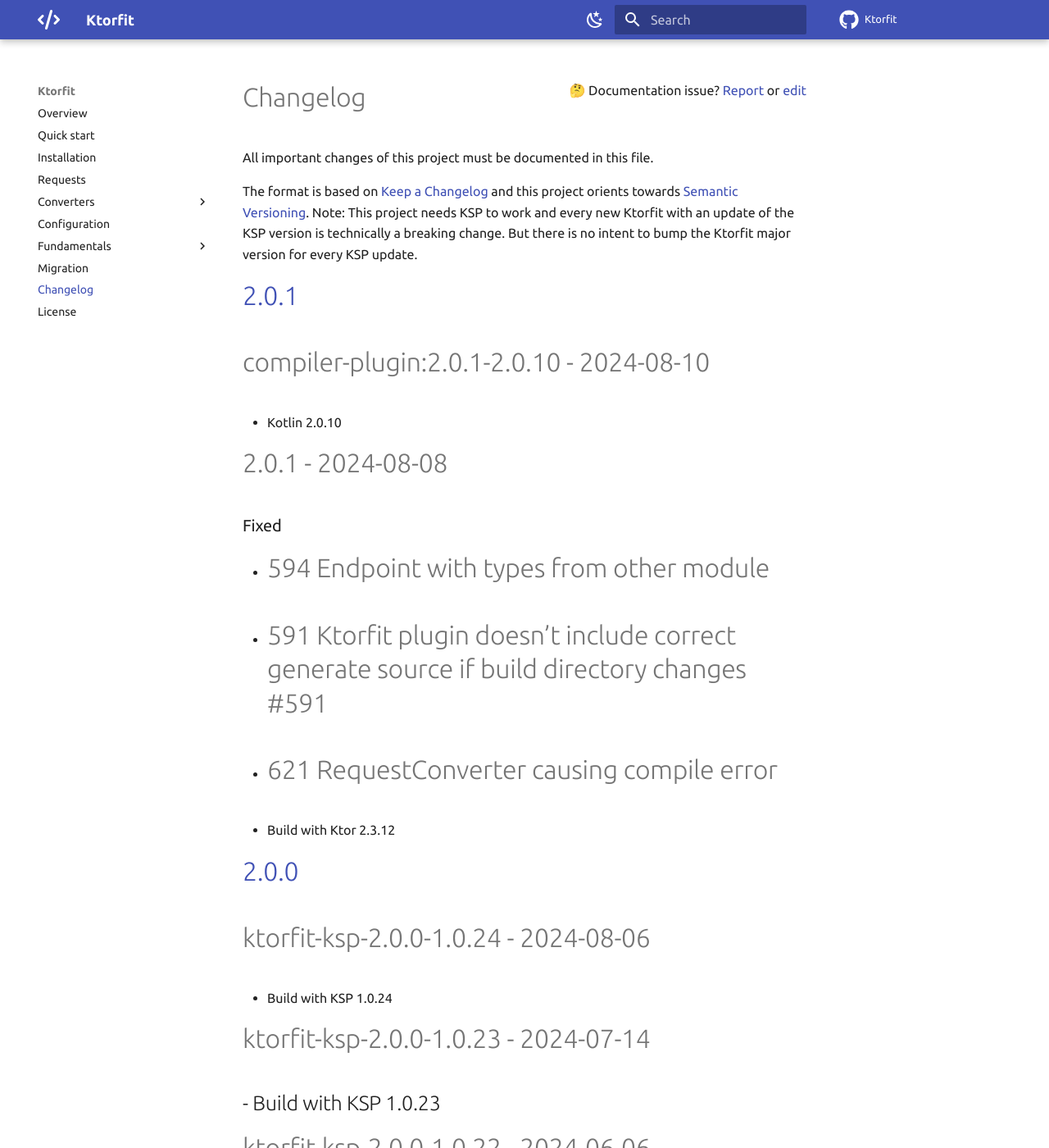
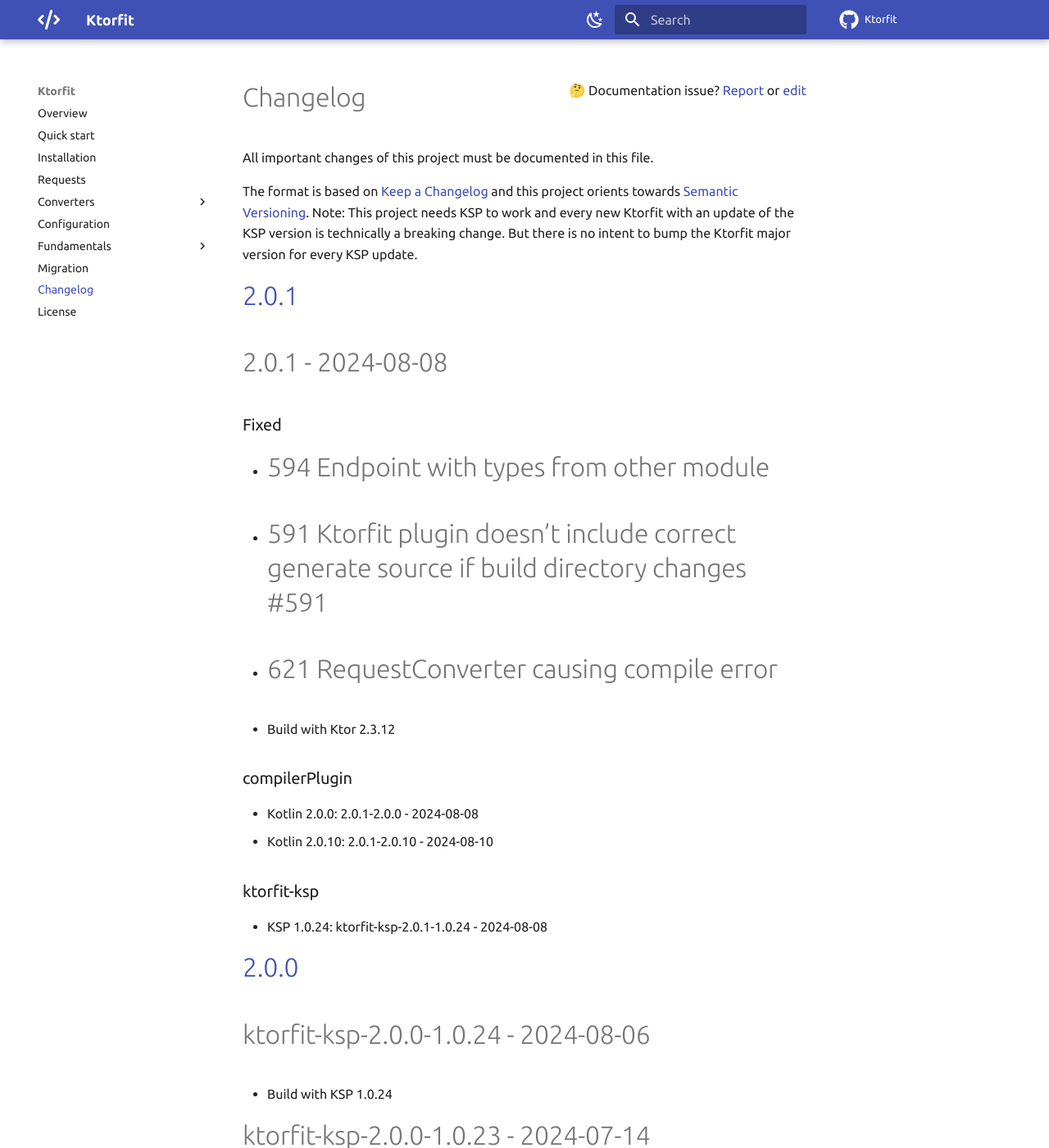
Before and after one commit to Foso/Ktorfit, an MkDocs documentation site: the page built from docs/CHANGELOG.md, in a window 1280 px wide and 1400 px high. Shown: the whole window at 82% size. Built offline with MkDocs 1.6.1 and Material for MkDocs 9.7.7, drawn with Linux system fonts in a browser that asks for light colours; comment, search, counter and statistics services are not loaded.

Commit message:
Update changelog

```diff
--- a/docs/CHANGELOG.md
+++ b/docs/CHANGELOG.md
@@ -9,10 +9,6 @@
 
 # [2.0.1]()
 
-compiler-plugin:2.0.1-2.0.10 - 2024-08-10
-========================================
-- Kotlin 2.0.10
-
 2.0.1 - 2024-08-08
 ========================================
 ### Fixed
@@ -21,7 +17,12 @@
 - #621 RequestConverter causing compile error
 - Build with Ktor 2.3.12
 
+### compilerPlugin
+- Kotlin 2.0.0: 2.0.1-2.0.0 - 2024-08-08
+- Kotlin 2.0.10: 2.0.1-2.0.10 - 2024-08-10
 
+### ktorfit-ksp
+- KSP 1.0.24: ktorfit-ksp-2.0.1-1.0.24 - 2024-08-08
 
 # [2.0.0]()
 
```
